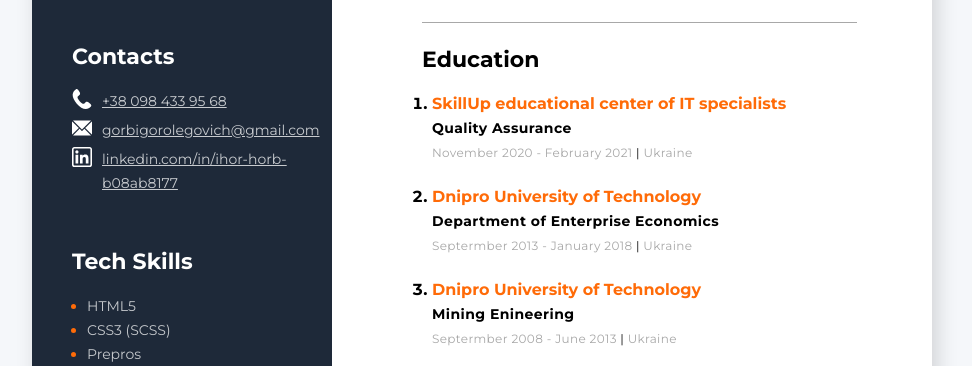
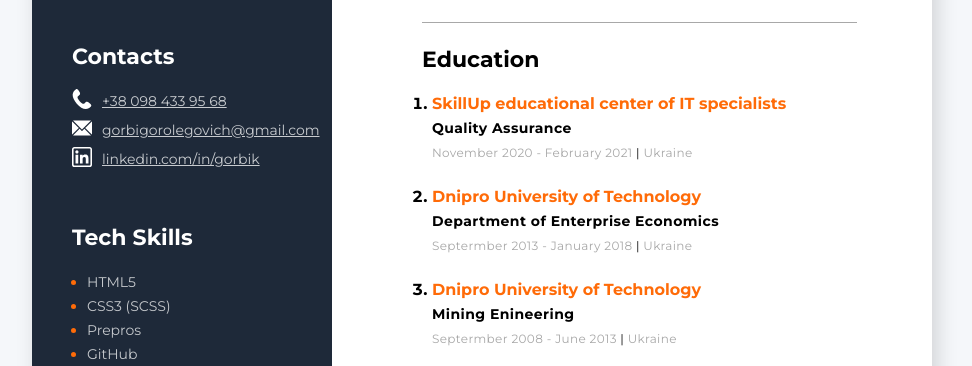
Before and after one commit to Gorb1k/resume.github.io, a plain HTML site: page resumeQA/index.html in a window 1280 px wide. Shown: the part 415-781 px from the top of the page, without its empty margins (18-990 px from the left). Drawn offline with Linux system fonts and the light colour scheme.

Commit message:
Update index.html

```diff
--- a/resumeQA/index.html
+++ b/resumeQA/index.html
@@ -29,8 +29,7 @@
                             href="mailto:gorbigorolegovich@gmail.com">gorbigorolegovich@gmail.com</a>
                     </div>
                     <div class="mini-icon_linkedin">
-                        <a class="contacts-link"
-                            href="https://www.linkedin.com/in/ihor-horb-b08ab8177">linkedin.com/in/ihor-horb-b08ab8177</a>
+                        <a class="contacts-link" href="https://www.linkedin.com/in/gorbik">linkedin.com/in/gorbik</a>
                     </div>
                 </div>
 
```
